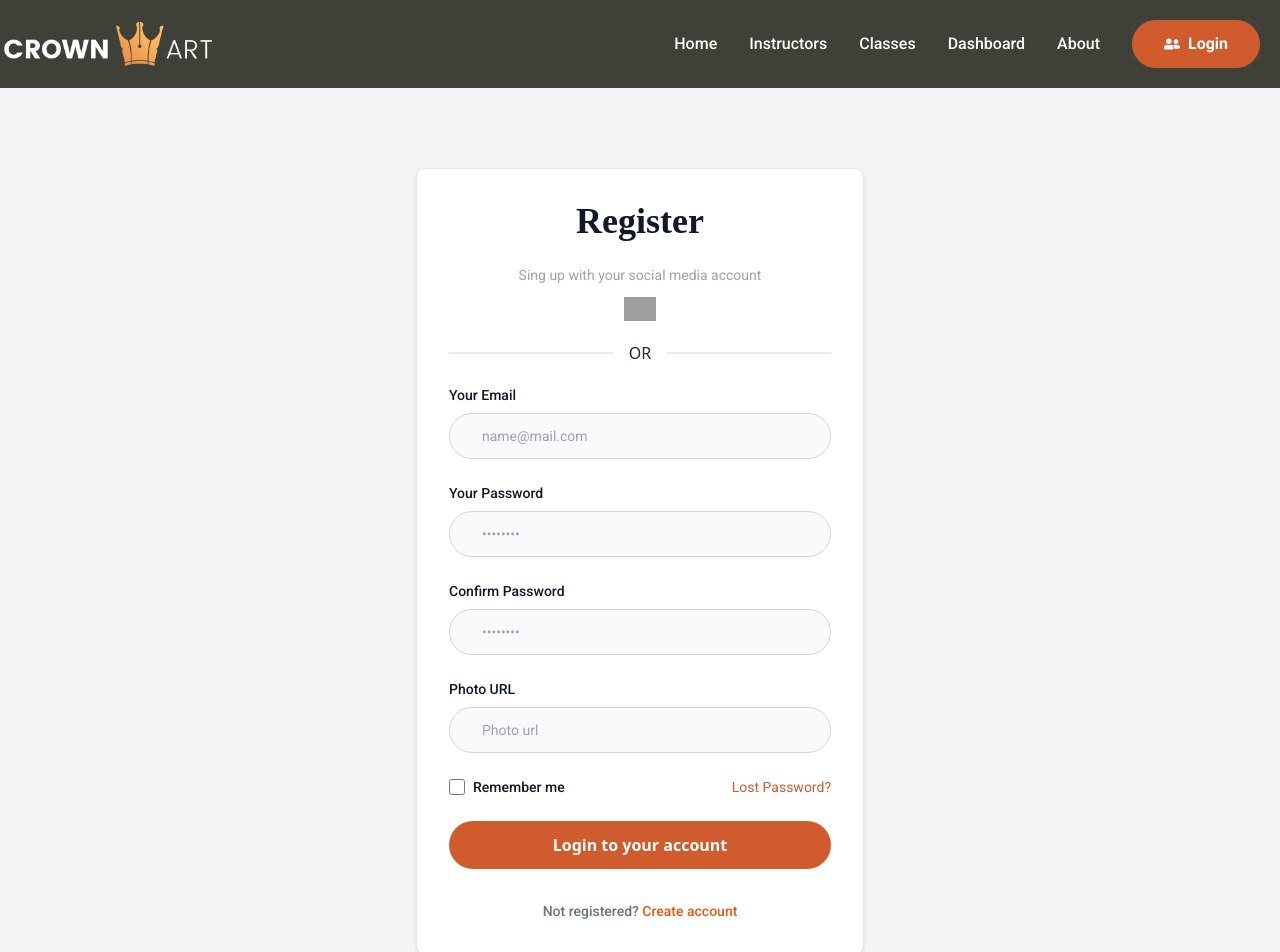
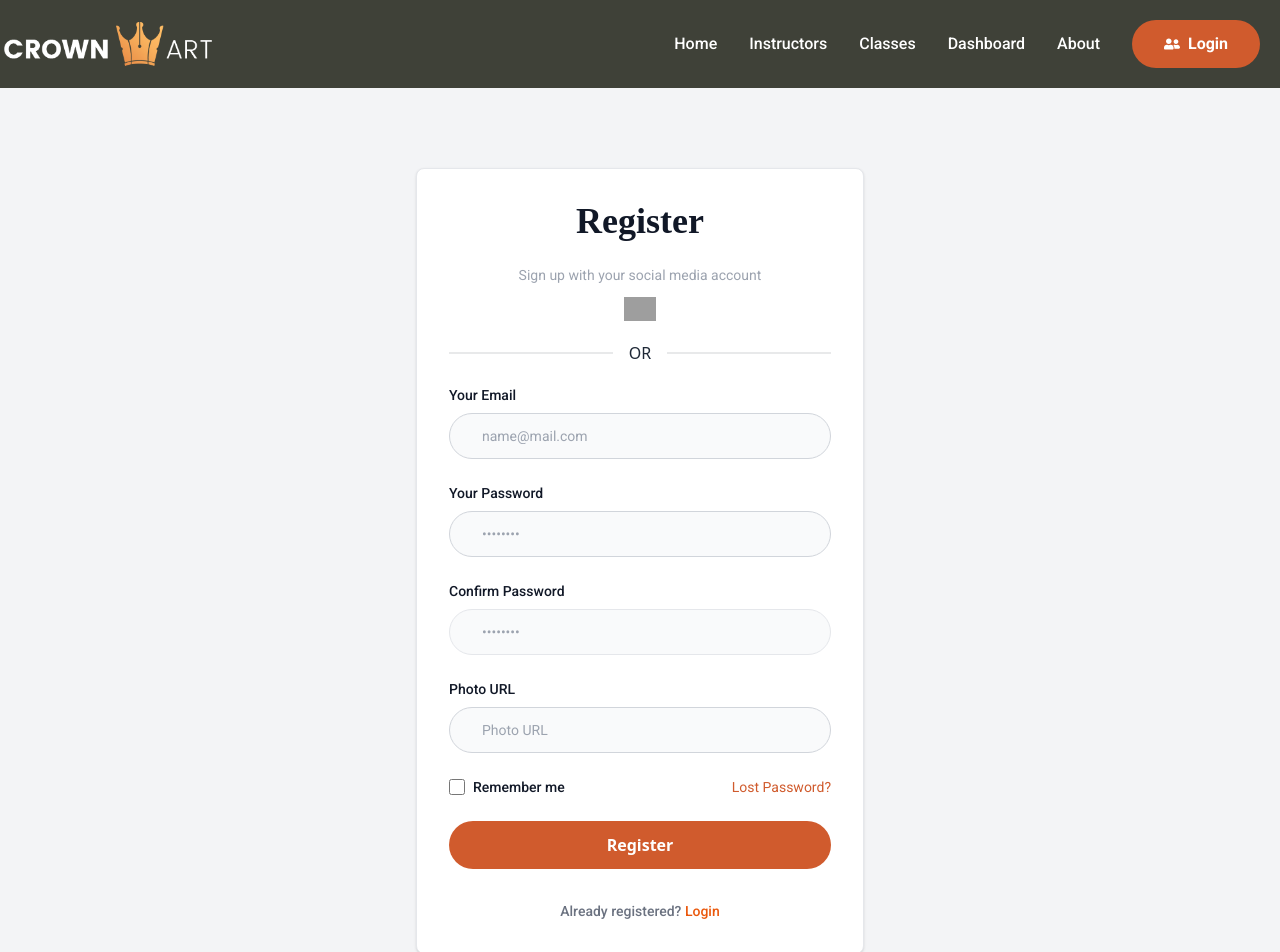
Before and after one commit to developersajeeb/CrownArt-Online-School-Client, a React (Vite) app: page /registration in a window 1280 px wide. Shown: the top 952 px of the page. Built offline with nearby package versions, Linux system fonts and the light colour scheme; grey boxes are pictures that could not be loaded; a web font is replaced by a local one.

Commit message:
password metch sunction added

```diff
--- a/src/pages/Register/Registration.jsx
+++ b/src/pages/Register/Registration.jsx
@@ -3,56 +3,111 @@ import { useForm } from "react-hook-form";
 import { Link } from "react-router-dom";
 
 const Registration = () => {
-    const [showError, setError] = useState(null);
-    const { register, handleSubmit, formState: { errors } } = useForm();
-    const onSubmit = data => console.log(data);
+    const [showError, setError] = useState(false);
+    const {
+        register,
+        handleSubmit,
+        watch,
+        formState: { errors },
+    } = useForm();
+
+    const onSubmit = (data) => {
+        if (data.password !== data.confirmPass) {
+            setError(true); // Set error state to true
+            return;
+        }
+
+        console.log(data);
+    };
+
+    const password = watch("password");
+    const confirmPass = watch("confirmPass");
 
     return (
-        <main className='py-20 px-4 bg-gray-100 border-b-2'>
+        <main className="py-20 px-4 bg-gray-100 border-b-2">
             <div className="w-full max-w-md p-6 border bg-white border-gray-200 rounded-lg shadow md:p-8 mx-auto">
                 <form className="space-y-6" onSubmit={handleSubmit(onSubmit)}>
                     <div>
                         <h5 className="text-4xl font-bold text-gray-900 text-center">Register</h5>
                     </div>
                     <div>
-                        <p className="text-sm text-center text-gray-400 mb-3">Sing up with your social media account</p>
-                        <img className='w-8 cursor-pointer mx-auto' src="https://upload.wikimedia.org/wikipedia/commons/thumb/5/53/Google_%22G%22_Logo.svg/2008px-Google_%22G%22_Logo.svg.png" alt="" />
+                        <p className="text-sm text-center text-gray-400 mb-3">Sign up with your social media account</p>
+                        <img className="w-8 cursor-pointer mx-auto" src="https://upload.wikimedia.org/wikipedia/commons/thumb/5/53/Google_%22G%22_Logo.svg/2008px-Google_%22G%22_Logo.svg.png" alt="" />
                     </div>
                     <div className="divider">OR</div>
                     <div>
-                        <label htmlFor="email" className="block mb-2 text-sm font-medium text-gray-900">Your Email</label>
-                        <input {...register("email", { required: true })} type="email" name="email" id="email" className="bg-gray-50 border border-gray-300 text-gray-900 text-sm px-8 rounded-full py-3 block w-full" placeholder="name@mail.com" required></input>
-
+                        <label htmlFor="email" className="block mb-2 text-sm font-medium text-gray-900">
+                            Your Email
+                        </label>
+                        <input {...register("email", { required: true })} type="email" name="email" id="email" className="bg-gray-50 border border-gray-300 text-gray-900 text-sm px-8 rounded-full py-3 block w-full" placeholder="name@mail.com" required />
                     </div>
                     <div>
-                        <label htmlFor="password" className="block mb-2 text-sm font-medium text-gray-900">Your Password</label>
-                        <input {...register("password", { required: true })} type="password" name="password" id="password" placeholder="••••••••" className="bg-gray-50 border border-gray-300 text-gray-900 text-sm px-8 rounded-full py-3 block w-full" required></input>
-
+                        <label htmlFor="password" className="block mb-2 text-sm font-medium text-gray-900">
+                            Your Password
+                        </label>
+                        <input
+                            {...register("password", { required: true })}
+                            type="password"
+                            name="password"
+                            id="password"
+                            placeholder="••••••••"
+                            className={`bg-gray-50 border ${errors.password || showError ? "border-red-500" : "border-gray-300"} text-gray-900 text-sm px-8 rounded-full py-3 block w-full`}
+                            required
+                        />
+                        {showError && <span className="text-red-500">Passwords do not match</span>}
                     </div>
                     <div>
-                        <label htmlFor="confirmPass" className="block mb-2 text-sm font-medium text-gray-900">Confirm Password</label>
-                        <input {...register("confirmPass", { required: true })} type="password" name="password" id="password" placeholder="••••••••" className="bg-gray-50 border border-gray-300 text-gray-900 text-sm px-8 rounded-full py-3 block w-full" required></input>
-
+                        <label htmlFor="confirmPass" className="block mb-2 text-sm font-medium text-gray-900">
+                            Confirm Password
+                        </label>
+                        <input
+                            {...register("confirmPass", {
+                                required: true,
+                                validate: (value) => value === password || "Passwords do not match",
+                            })}
+                            type="password"
+                            name="confirmPass"
+                            id="confirmPass"
+                            placeholder="••••••••"
+                            className={`bg-gray-50 border text-gray-900 text-sm px-8 rounded-full py-3 block w-full`}
+                            required
+                        />
+                        {errors.confirmPass && <span className="text-red-500">Passwords do not match</span>}
                     </div>
                     <div>
-                        <label htmlFor="photoUrl" className="block mb-2 text-sm font-medium text-gray-900">Photo URL</label>
-                        <input {...register("photoUrl", { required: true })} type="url" name="password" id="password" placeholder="Photo url" className="bg-gray-50 border border-gray-300 text-gray-900 text-sm px-8 rounded-full py-3 block w-full" required></input>
-
+                        <label htmlFor="photoUrl" className="block mb-2 text-sm font-medium text-gray-900">
+                            Photo URL
+                        </label>
+                        <input {...register("photoUrl", { required: true })} type="url" name="photoUrl" id="photoUrl" placeholder="Photo URL" className="bg-gray-50 border border-gray-300 text-gray-900 text-sm px-8 rounded-full py-3 block w-full" required />
                     </div>
                     <div className="flex items-start">
                         <div className="flex items-start">
                             <div className="flex items-center h-5">
-                                <input id="remember" type="checkbox" value="" className="w-4 h-4 border border-gray-300 rounded bg-gray-50 focus:ring-3 focus:ring-orange-300 text-orange-500"></input>
+                                <input
+                                    id="remember"
+                                    type="checkbox"
+                                    value=""
+                                    className="w-4 h-4 border border-gray-300 rounded bg-gray-50 focus:ring-3 focus:ring-orange-300 text-orange-500"
+                                />
                             </div>
-                            <label htmlFor="remember" className="ml-2 text-sm font-medium text-gray-900 dark:text-gray-300">Remember me</label>
+                            <label htmlFor="remember" className="ml-2 text-sm font-medium text-gray-900 dark:text-gray-300">
+                                Remember me
+                            </label>
                         </div>
-                        <a href="#" className="ml-auto text-sm primary-color hover:underline">Lost Password?</a>
+                        <a href="#" className="ml-auto text-sm primary-color hover:underline">
+                            Lost Password?
+                        </a>
                     </div>
-                    <button type="submit" className="primary-btn w-full">Login to your account</button>
-
-                    <Link to='/login'>
+                    <button
+                        type="submit"
+                        className="primary-btn w-full"
+                        disabled={confirmPass !== password || errors.password || errors.confirmPass || showError}
+                    >
+                        Register
+                    </button>
+                    <Link to="/login">
                         <div className="text-sm font-medium text-gray-500 dark:text-gray-300 mt-8 text-center">
-                            Not registered? <span className="text-orange-600 hover:underline">Create account</span>
+                            Already registered? <span className="text-orange-600 hover:underline">Login</span>
                         </div>
                     </Link>
                 </form>
```
